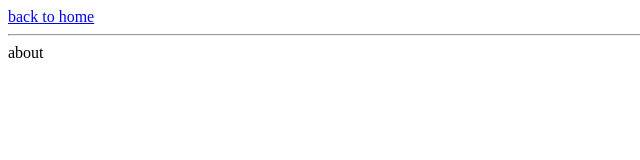
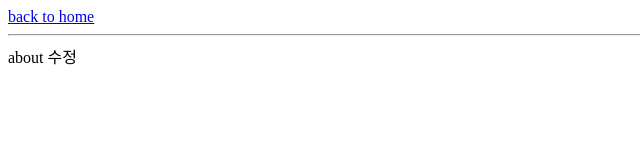
Before and after one commit to kjhardcore76/frontEnd, a plain HTML site: page 02_test/about/index.html in a window 1280 px wide. Shown: the full height of the page, 0-640 px from the left. Drawn offline with Linux system fonts and the light colour scheme.

Commit message:
vs code git 테스트

```diff
--- a/02_test/about/index.html
+++ b/02_test/about/index.html
@@ -8,6 +8,6 @@
 <body>
   <a href="../">back to home</a>
   <hr>
-  about
+  about 수정
 </body>
 </html>
```
